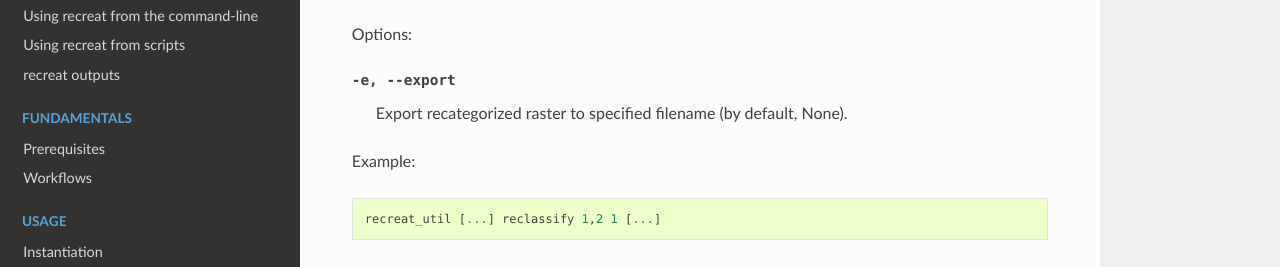
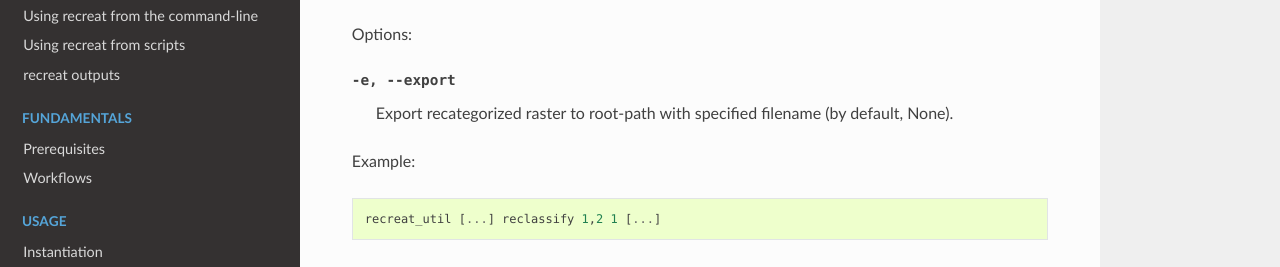
Before and after one commit to scheuerseb/recreat, a Sphinx documentation site: the page built from docs/usage/reclassification.rst, in a window 1280 px wide and 900 px high, scrolled down 448 px. Shown: the part 154-421 px from the top of the window. Built offline with Sphinx 7.4.7 and the Read the Docs theme 3.1.0, drawn with Linux system fonts in a browser that asks for light colours; pages that are not in the unit, such as notebooks, are missing from menus.

Commit message:
Update docs

```diff
--- a/docs/usage/reclassification.rst
+++ b/docs/usage/reclassification.rst
@@ -21,7 +21,7 @@ source-classes to be reclassified, and destination-class, i.e., the new class va
 
 Options:
 
--e, --export         Export recategorized raster to specified filename (by default, None).
+-e, --export         Export recategorized raster to root-path with specified filename (by default, None).
 
 Example:
 
```
